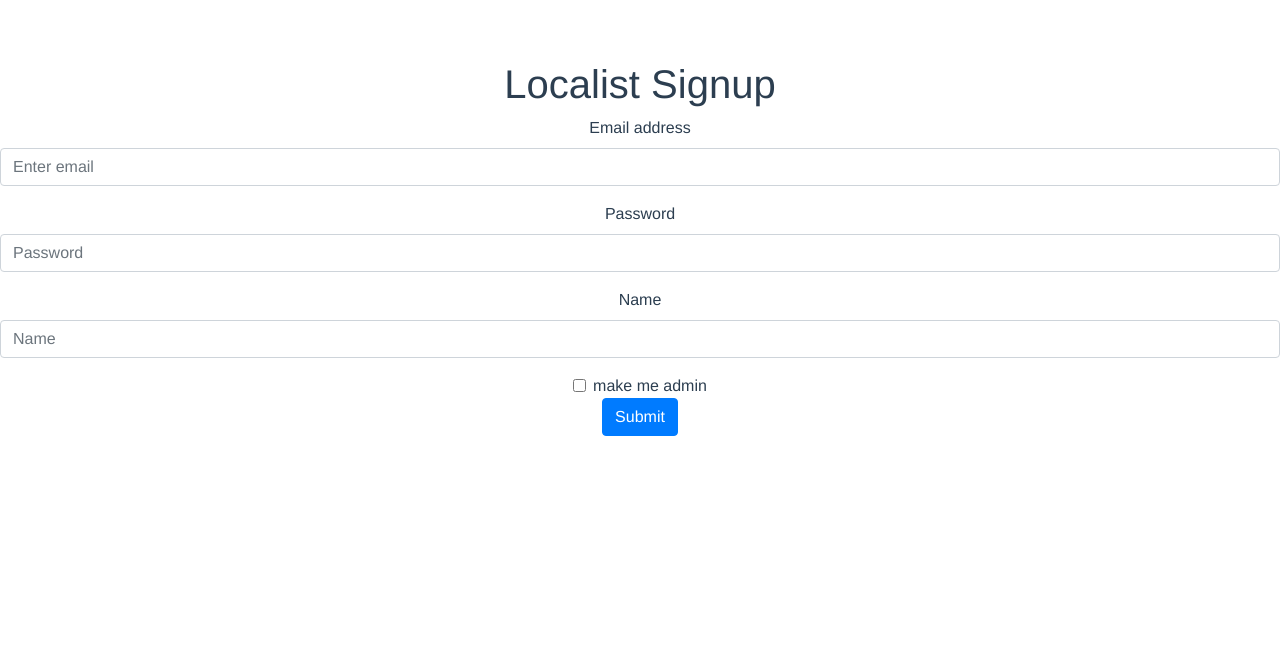
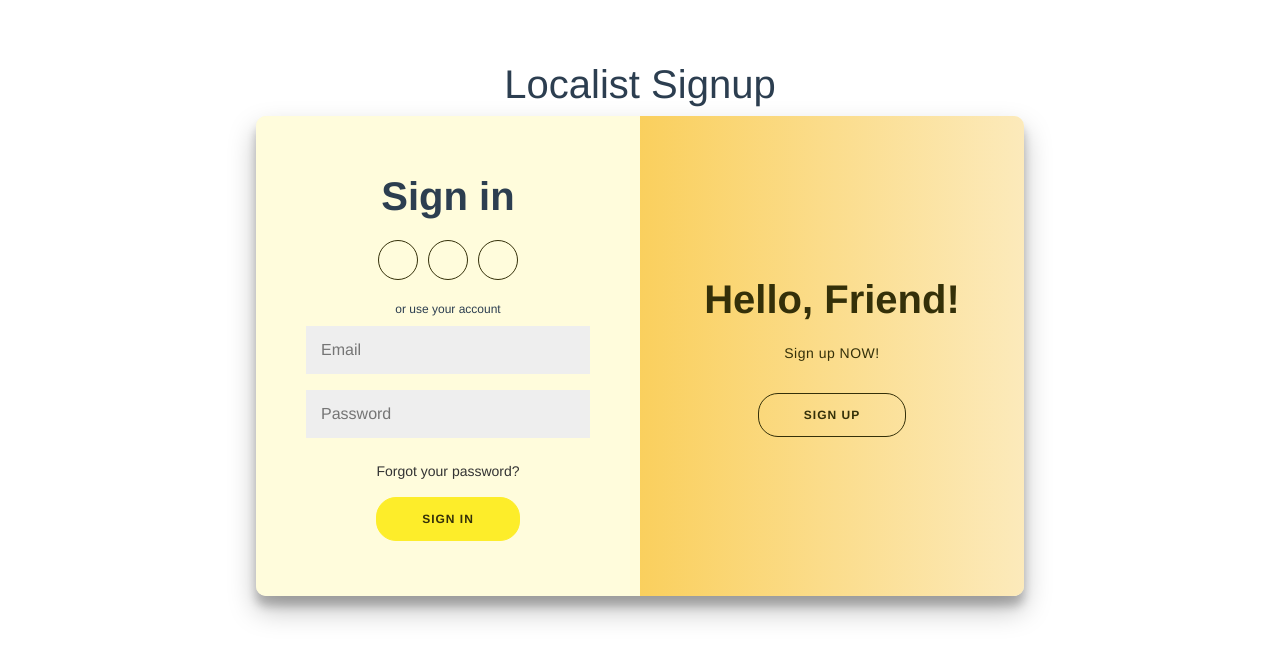
Before and after one commit to jonchiu94/localist, a Vue app in the folder localist-frontend/: page / in a window 1280 px wide. Shown: the top 660 px of the page. Built offline with nearby package versions, Linux system fonts and the light colour scheme; what vue-resource would draw is missing.

Commit message:
fixed the login/signup page on the front end

```diff
--- /dev/null
+++ b/localist-frontend/src/components/Signin.vue
@@ -0,0 +1,332 @@
+<template>
+    <div class="container" id="container">
+        <div class="form-container sign-up-container">
+            <form v-on:submit.prevent="signUp">
+                <h1>Create Account</h1>
+                <div class="social-container">
+                    <a href="#" class="social"><i class="fab fa-facebook-f"></i></a>
+                    <a href="#" class="social"><i class="fab fa-google-plus-g"></i></a>
+                    <a href="#" class="social"><i class="fab fa-linkedin-in"></i></a>
+                </div>
+                <span>or use your email for registration</span>
+                <div>
+                    <input type="text" placeholder="Name" v-model="name" />
+                    <input type="email" placeholder="Email" v-model="email" />
+                    <input type="password" placeholder="Password" v-model="password" />
+                    </br>
+                    <input type="checkbox" value="administration" @click="administration = !administration" class="form-check-input" id="administration" />
+                    <label class="form-check-label" for="administration">make me admin</label>
+                </div>
+                <button type="submit">Sign Up</button>
+            </form>
+        </div>
+        <div class="form-container sign-in-container">
+            <form v-on:submit.prevent="signIn">
+                <h1>Sign in</h1>
+                <div class="social-container">
+                    <a href="#" class="social"><i class="fab fa-facebook-f"></i></a>
+                    <a href="#" class="social"><i class="fab fa-google-plus-g"></i></a>
+                    <a href="#" class="social"><i class="fab fa-linkedin-in"></i></a>
+                </div>
+                <span>or use your account</span>
+                <input type="email" placeholder="Email" />
+                <input type="password" placeholder="Password" />
+                <a href="#">Forgot your password?</a>
+                <button type="submit">Sign In</button>
+            </form>
+        </div>
+        <div class="overlay-container">
+            <div class="overlay">
+                <div class="overlay-panel overlay-left">
+                    <h1>Welcome Back!</h1>
+                    <p>
+                        To keep connected with us please login with your personal info
+                    </p>
+                    <button class="ghost" @click="signInButton" id="signIn">Sign In</button>
+                </div>
+                <div class="overlay-panel overlay-right">
+                    <h1>Hello, Friend!</h1>
+                    <p>
+                        Sign up NOW!
+                    </p>
+                    <button class="ghost" @click="signUpButton" id="signUp">Sign Up</button>
+                </div>
+            </div>
+        </div>
+    </div>
+</template>
+
+<script>
+import router from '../router'
+
+    export default {
+        name: 'Signin',
+        data: () => ({
+            email: '',
+            password: '',
+            name: '',
+            administration: false
+        }),
+        props: {
+            msg: String
+        },
+        methods: {
+            signUp() {
+                var axios = require('axios');
+                const formData = {
+                    email: this.email,
+                    password: this.password,
+                    name: this.name,
+                    administration: this.administration
+                };
+                axios.post('http://localhost:1337/signup', formData)
+                    .then(function(response) {
+                        router.push('/users')
+                    })
+                    .catch(function(error) {
+                        console.log(error);
+                    });
+            },
+            signIn()
+            {
+                var axios = require('axios');
+                const formData = {
+                    email: this.email,
+                    password: this.password
+                };
+                axios.post('http://localhost:1337/signin', formData)
+                    .then(function(response) {
+                        router.push('/users')
+                    })
+                    .catch(function(error) {
+                        console.log(error);
+                    });
+            },
+            signUpButton()
+            {
+                const container = document.getElementById('container');
+                container.classList.add('right-panel-active');
+            },
+            signInButton()
+            {
+                const container = document.getElementById('container');
+                container.classList.remove('right-panel-active');
+            }
+        }
+    }
+</script>
+
+<!-- Add "scoped" attribute to limit CSS to this component only -->
+<style scoped>
+body {
+    max-width: 800px;
+    margin: auto;
+}
+
+h1 {
+    font-weight: bold;
+    font-size: 40px;
+    margin: 0;
+}
+
+p {
+    font-size: 14px;
+    font-weight: 100;
+    line-height: 20px;
+    letter-spacing: 0.5px;
+    margin: 20px 0 30px;
+}
+
+span {
+    font-size: 12px;
+}
+
+a {
+    color: #333;
+    font-size: 14px;
+    text-decoration: none;
+    margin: 15px 0;
+}
+
+button {
+    border-radius: 20px;
+    border: 1px solid #FDED2A;
+    background-color: #FDED2A;
+    color: #343009;
+    font-size: 12px;
+    font-weight: bold;
+    padding: 12px 45px;
+    letter-spacing: 1px;
+    text-transform: uppercase;
+    transition: transform 80ms ease-in;
+}
+
+button:active {
+    transform: scale(0.95);
+}
+
+button:focus {
+    outline: none;
+}
+
+button.ghost {
+    background-color: transparent;
+    border-color: #343009;
+}
+
+form {
+    background-color: #FFFCDC;
+    display: flex;
+    align-items: center;
+    justify-content: center;
+    flex-direction: column;
+    padding: 0 50px;
+    height: 100%;
+    text-align: center;
+}
+
+input {
+    background-color: #eee;
+    border: none;
+    padding: 12px 15px;
+    margin: 8px 0;
+    width: 100%;
+}
+
+.social-container {
+    margin: 20px 0;
+}
+
+.social-container a {
+    border: 1px solid #343009;
+    border-radius: 50%;
+    display: inline-flex;
+    justify-content: center;
+    align-items: center;
+    margin: 0 5px;
+    height: 40px;
+    width: 40px;
+}
+
+.container {
+    background-color: #FFFCDC;
+    border-radius: 10px;
+    box-shadow: 0 14px 28px rgba(0, 0, 0, 0.25), 0 10px 10px rgba(0, 0, 0, 0.22);
+    position: relative;
+    overflow: hidden;
+    width: 768px;
+    max-width: 100%;
+    min-height: 480px;
+}
+
+.form-container {
+    position: absolute;
+    top: 0;
+    height: 100%;
+    transition: all 0.6s ease-in-out;
+}
+
+.sign-in-container {
+    left: 0;
+    width: 50%;
+    z-index: 2;
+}
+
+.sign-up-container {
+    left: 0;
+    width: 50%;
+    opacity: 0;
+    z-index: 1;
+}
+
+.container.right-panel-active .sign-in-container {
+    transform: translateX(100%);
+}
+
+.container.right-panel-active .sign-up-container {
+    transform: translateX(100%);
+    opacity: 1;
+    z-index: 5;
+    animation: show 0.6s;
+}
+
+@keyframes show {
+    0%,
+    49.99% {
+        opacity: 0;
+        z-index: 1;
+    }
+
+    50%,
+    100% {
+        opacity: 1;
+        z-index: 5;
+    }
+}
+
+.overlay-container {
+    position: absolute;
+    top: 0;
+    left: 50%;
+    width: 50%;
+    height: 100%;
+    overflow: hidden;
+    transition: transform 0.6s ease-in-out;
+    z-index: 100;
+}
+
+.container.right-panel-active .overlay-container {
+    transform: translateX(-100%);
+}
+
+.overlay {
+    background: #fceabb;  /* fallback for old browsers */
+    background: -webkit-linear-gradient(to right, #f8b500, #fceabb);  /* Chrome 10-25, Safari 5.1-6 */
+    background: linear-gradient(to right, #f8b500, #fceabb);
+    background-repeat: no-repeat;
+    background-size: cover;
+    background-position: 0 0;
+    color: #343009;
+    position: relative;
+    left: -100%;
+    height: 100%;
+    width: 200%;
+    transform: translateX(0);
+    transition: transform 0.6s ease-in-out;
+}
+
+.container.right-panel-active .overlay {
+    transform: translateX(50%);
+}
+
+.overlay-panel {
+    position: absolute;
+    display: flex;
+    align-items: center;
+    justify-content: center;
+    flex-direction: column;
+    text-align: center;
+    top: 0;
+    height: 100%;
+    width: 50%;
+    transform: translateX(0);
+    transition: transform 0.6s ease-in-out;
+}
+
+.overlay-left {
+    transform: translateX(-20%);
+}
+
+.container.right-panel-active .overlay-left {
+    transform: translateX(0);
+}
+
+.overlay-right {
+    right: 0;
+    transform: translateX(0);
+}
+
+.container.right-panel-active .overlay-right {
+    transform: translateX(20%);
+}
+</style>
--- a/localist-frontend/src/router/index.js
+++ b/localist-frontend/src/router/index.js
@@ -1,19 +1,25 @@
 import VueRouter from 'vue-router'
 import Signup from '@/components/Signup.vue'
 import Users from '@/components/Users.vue'
+import Signin from '@/components/Signin.vue'
 
 export default new VueRouter({
     mode: 'history',
     routes: [
         {
             path: '/',
-            name: 'Signup',
-            component: Signup
+            name: 'Signin',
+            component: Signin
         },
         {
           path: '/users',
           name: 'Users',
           component: Users
-      }
+        },
+        {
+          path: '/signup',
+          name: 'Signup',
+          component: Signup
+        }
   ]
 })
```
Also changed, not shown: localist-frontend/src/components/Signup.vue (line endings or trailing spaces), 2 other files (tests, documents, lock files or other folders).
